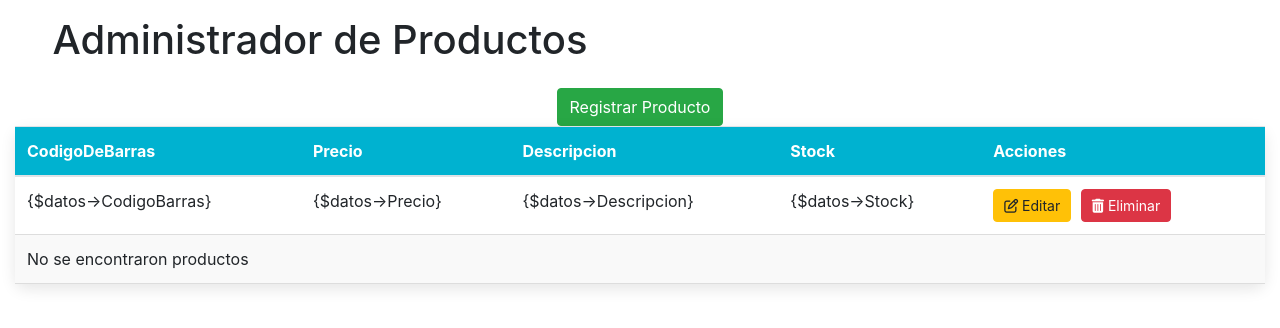
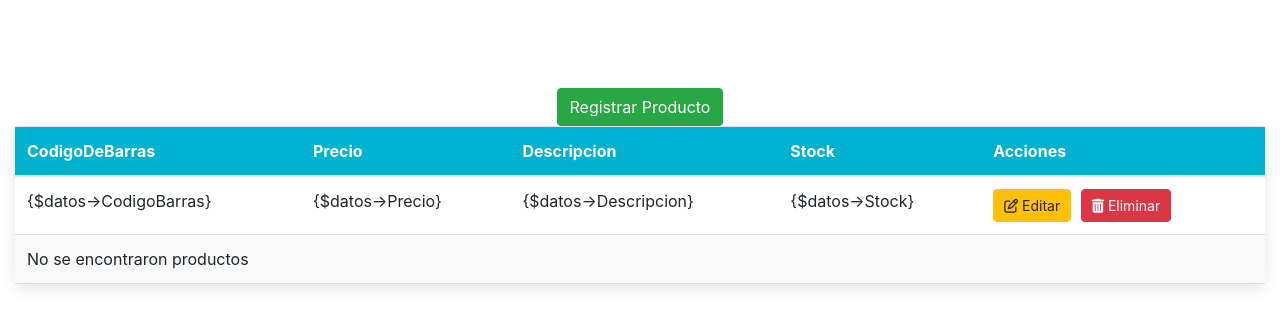
Before and after one commit to CrisCv15/CodeCrafters, a PHP site: page /php/registroProductos/menu.php in a window 1280 px wide. Shown: the top 328 px of the page. Run offline with PHP 8.4, Linux system fonts and the light colour scheme; some libraries are stand-ins or nearby versions.

Commit message:
Update menu.php

```diff
--- a/php/registroProductos/menu.php
+++ b/php/registroProductos/menu.php
@@ -13,9 +13,9 @@
 </head>
 <body>
   <div class="table-wrapper">
-    <div class="col-sm-6" id="AD">
-      <h1 class="text-center p-3">Administrador de Productos</h1>
-    </div>
+
+      <h1 class="text-center p-3" style="color: white;"">Administrador de Productos</h1>
+
 
   </div>
 
```
